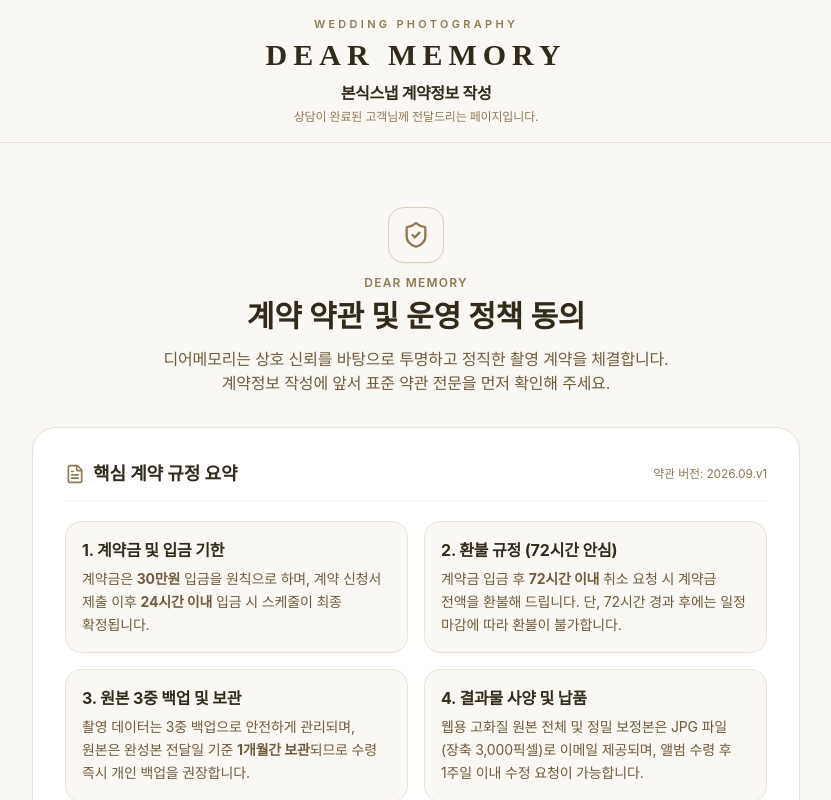
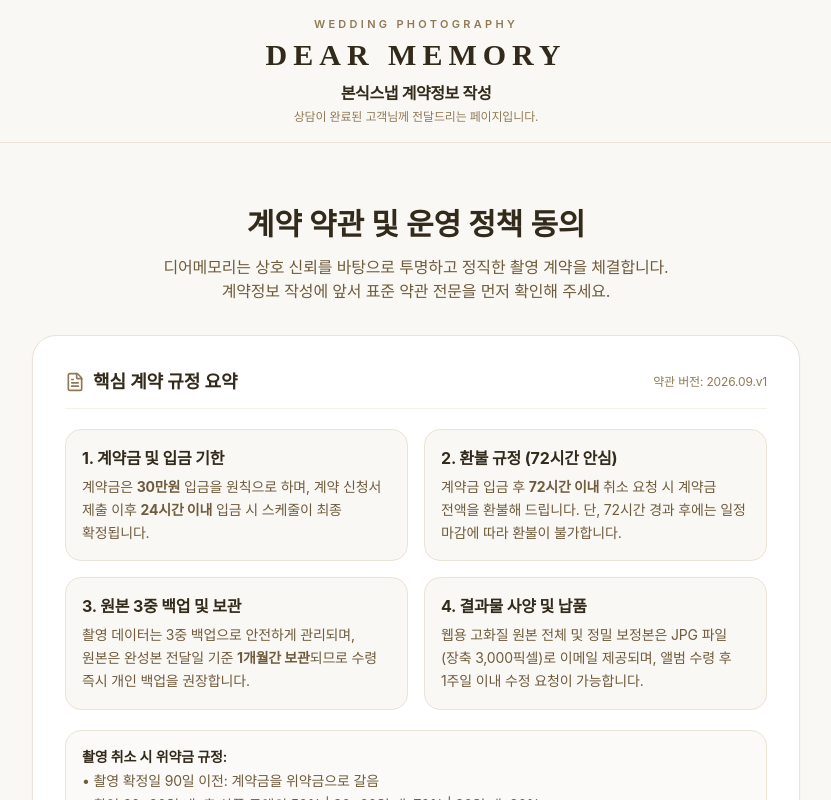
Before and after one commit to mkstory-lab/Dear_Memory_Booking, a Next.js app: page / in a window 1280 px wide. Shown: the top 800 px of the page, without its empty margins (224-1055 px from the left). Built offline with nearby package versions, Linux system fonts and the light colour scheme; a web font is replaced by a local one.

Commit message:
style: 약관 동의 화면 상단 방패 아이콘 및 중복 DEAR MEMORY 제거

```diff
--- a/src/components/contract-form/TermsAgreementStep.tsx
+++ b/src/components/contract-form/TermsAgreementStep.tsx
@@ -1,6 +1,6 @@
 import React, { useState } from 'react';
 import { CONTRACT_POLICY_CONFIG } from '@/config/contractPolicy';
-import { ShieldCheck, ArrowRight, Check, AlertCircle, ChevronDown, ChevronUp, FileText } from 'lucide-react';
+import { ArrowRight, Check, AlertCircle, ChevronDown, ChevronUp, FileText } from 'lucide-react';
 
 interface TermsAgreementStepProps {
   termsAgreed: boolean;
@@ -64,12 +64,6 @@
     <div className="max-w-3xl mx-auto py-6 sm:py-10 space-y-8 animate-fade-in">
       {/* 헤더 */}
       <div className="text-center space-y-2">
-        <div className="w-14 h-14 rounded-2xl bg-[#FAF8F5] border border-[#DDD1BD] flex items-center justify-center mx-auto text-[#8F7A56] mb-3 shadow-sm">
-          <ShieldCheck className="w-7 h-7" />
-        </div>
-        <p className="text-xs font-semibold tracking-widest text-[#8F7A56] uppercase">
-          DEAR MEMORY
-        </p>
         <h2 className="text-2xl sm:text-3xl font-serif font-bold text-[#322A1B]">
           계약 약관 및 운영 정책 동의
         </h2>
```
